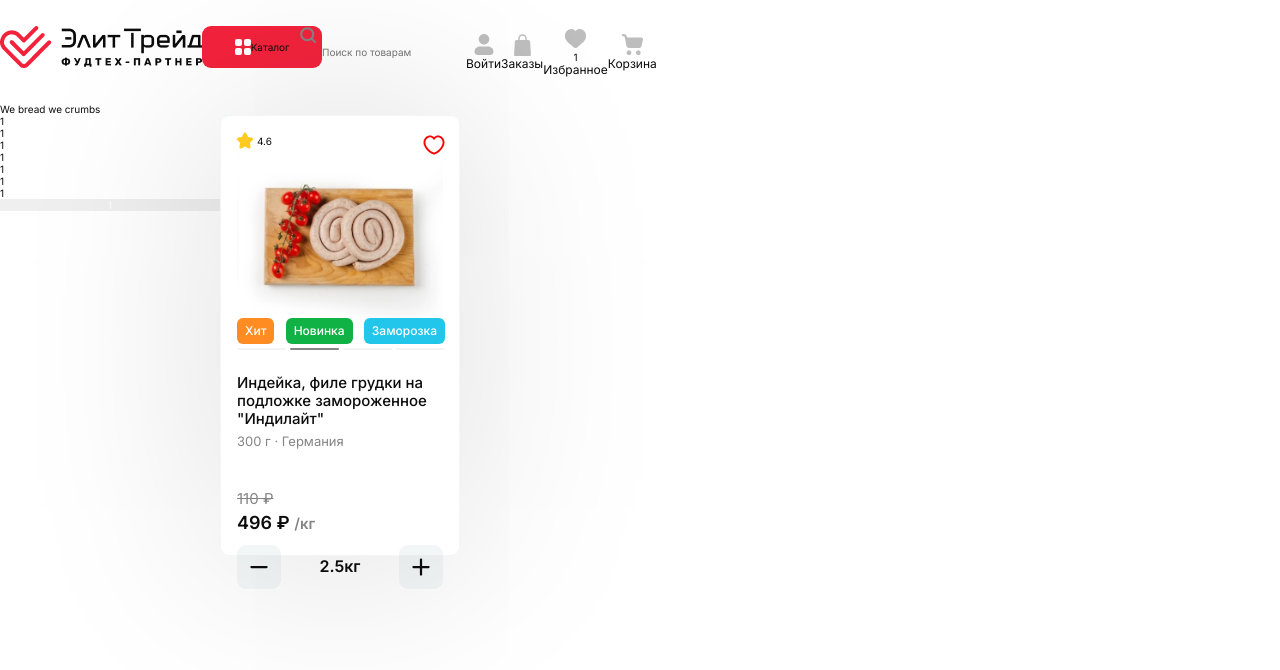
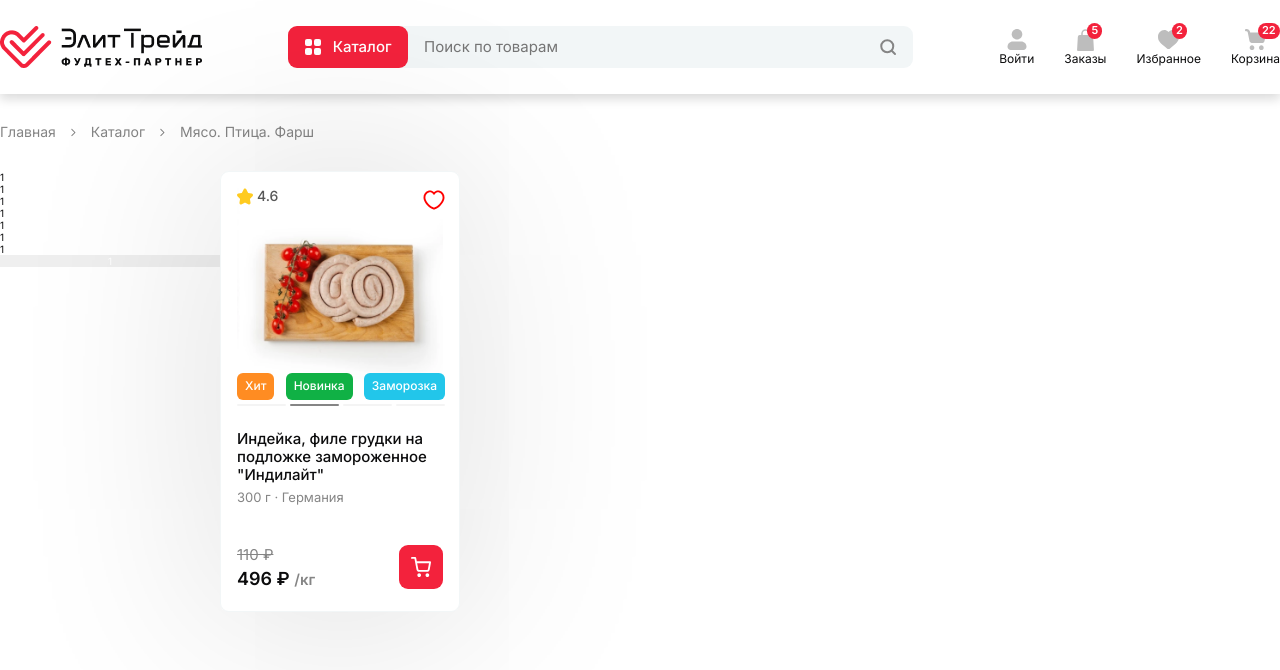
Before and after one commit to eugene-gold/elit-test, a Vue app: page / in a window 1280 px wide. Shown: the top 670 px of the page. Built offline with nearby package versions, Linux system fonts and the light colour scheme; a web font is replaced by a local one.

Commit message:
added header styles

```diff
--- a/src/App.vue
+++ b/src/App.vue
@@ -1,13 +1,14 @@
 <template>
   <header>
     <NavigationMenu />
-    <BreadCrumbs />
   </header>
 
   <main>
-    <GoodsFilter />
-
-    <CardsList />
+    <BreadCrumbs />
+    <div class="main__content">
+      <GoodsFilter />
+      <CardsList />
+    </div>
   </main>
 </template>
 
@@ -20,12 +21,22 @@
 
 
 <style lang="scss">
-body {
-  max-width: 128rem;
-  margin: 0 auto;
+header {
+  display: flex;
+  flex-direction: column;
+  box-shadow: 0rem 0.5rem 1rem 0rem rgba(12, 12, 13, 0.15);
 }
 
 main {
   display: flex;
+  margin-top: 3rem;
+  flex-direction: column;
+  max-width: 128rem;
+  margin: 3rem auto 0;
+}
+
+.main__content {
+  display: flex;
+  margin-top: 3rem;
 }
 </style>
--- a/src/components/CardComponent/Card.vue
+++ b/src/components/CardComponent/Card.vue
@@ -34,7 +34,7 @@
         />
       </svg>
     </span>
-    <div class="image image_padding">
+    <div class="image image_padding" :class="{ image_height: isAdded }">
       <ImageTagComponent />
 
       <img class="image_pic" alt="Img_name" :src="imageUrl" />
@@ -49,7 +49,7 @@
       </div>
       <div class="price-block price-block_margin">
         <div class="prices">
-          <span class="prices__old">{{ priceOld }} &#8381;</span>
+          <span v-if="priceOld" class="prices__old">{{ priceOld }} &#8381;</span>
           <MyBonus v-if="bonus">{{ bonus }}</MyBonus>
           <div class="prices__actual prices__actual_margin-top">
             {{ price }} &#8381; <span class="prices__measure">/кг</span>
@@ -155,6 +155,10 @@
   position: relative;
 }
 
+.image_height {
+  height: 42%;
+}
+
 .image__info {
   display: flex;
   align-items: center;
@@ -172,8 +176,8 @@
   fill: #ffcb20;
 }
 
-image__rate {
-  color: grey-rate-color;
+.image__rate {
+  color: $grey-rate-color;
   line-height: 1.68rem;
   font-size: 1.4rem;
   font-weight: 500;
--- a/src/components/CardsList.vue
+++ b/src/components/CardsList.vue
@@ -9,7 +9,7 @@
       :rate="4.6"
       country="Германия"
       :weight="300"
-      :isAdded="true"
+      :isAdded="isAdded"
       :isFavorite="true"
       :onClickFavorite="onClickFavorite"
       :onClickAdd="onClickAdd"
@@ -19,13 +19,16 @@
 
 <script setup>
 import Card from './CardComponent/Card.vue'
+import { ref } from 'vue'
+
+const isAdded = ref(false)
 
 const onClickFavorite = (e) => {
   e.target.classList.toggle('added')
 }
 
 const onClickAdd = () => {
-  console.log('+')
+  isAdded.value ? (isAdded.value = false) : (isAdded.value = true)
 }
 </script>
 
--- a/src/components/NavigationMenu.vue
+++ b/src/components/NavigationMenu.vue
@@ -3,8 +3,8 @@
     <div class="logo">
       <img src="/logo.png" alt="company_name" />
     </div>
-    <div class="search">
-      <Button class="search__catalog">
+    <div class="search search_margin">
+      <Button class="search__catalog" @click="console.log('notning here...')">
         <svg
           width="16"
           height="16"
@@ -17,7 +17,7 @@
           <rect y="9" width="7" height="7" rx="2" fill="white" />
           <rect x="9" y="9" width="7" height="7" rx="2" fill="white" />
         </svg>
-        <span>Каталог</span>
+        <span class="search__name">Каталог</span>
       </Button>
 
       <span class="search__icon">
@@ -44,15 +44,15 @@
           />
         </svg>
       </span>
+      <input
+        class="search__input"
+        v-model="inputData"
+        @keyup.enter="console.log('hi!')"
+        placeholder="Поиск по товарам"
+      />
     </div>
-    <input
-      class="search__input"
-      v-model="inputData"
-      @keyup.enter="console.log('hi!')"
-      placeholder="Поиск по товарам"
-    />
 
-    <ul class="navbar">
+    <ul class="navbar navbar_margin">
       <li class="navbar__item">
         <span class="navbar__icon">
           <svg
@@ -74,7 +74,7 @@
         </span>
         <span class="navbar__name">Войти</span>
       </li>
-      <li class="navbar__item">
+      <li class="navbar__item navbar__item_margin-left">
         <span class="navbar__icon">
           <svg
             width="17"
@@ -95,9 +95,10 @@
             />
           </svg>
         </span>
+        <span class="navbar__badge">5</span>
         <span class="navbar__name">Заказы</span>
       </li>
-      <li class="navbar__item">
+      <li class="navbar__item navbar__item_margin-left">
         <span class="navbar__icon">
           <svg
             width="21"
@@ -112,10 +113,10 @@
             />
           </svg>
         </span>
-        <span class="navebar__favorite-counter">1</span>
+        <span class="navbar__badge">2</span>
         <span class="navbar__name">Избранное</span>
       </li>
-      <li class="navbar__item">
+      <li class="navbar__item navbar__item_margin-left">
         <span class="navbar__icon">
           <svg
             width="21"
@@ -138,6 +139,7 @@
             />
           </svg>
         </span>
+        <span class="navbar__badge">22</span>
         <span class="navbar__name">Корзина</span>
       </li>
     </ul>
@@ -153,11 +155,15 @@
 
 
 <style lang="scss" scoped>
-@import '../assets/variables.scss';
+@import '@/assets/variables.scss';
 
 .navigation {
   display: flex;
+  justify-content: space-between;
+  width: 100%;
   padding: 2.6rem 0;
+  max-width: 128rem;
+  margin: 0 auto;
 }
 .logo {
   width: 20.2rem;
@@ -168,22 +174,41 @@
   display: flex;
   height: 4.2rem;
   position: relative;
+  width: 48.828125%;
+}
+
+.search_margin {
+  margin-left: 0.5rem;
 }
 
 .search__catalog {
   width: 12rem;
   height: 4.2rem;
+  position: absolute;
+}
+
+.search__name {
+  color: #ffffff;
+  font-size: 1.5rem;
+  line-height: 1.8rem;
+  font-weight: 500;
+  padding-left: 1.2rem;
 }
 
 .search__icon {
   display: flex;
   position: absolute;
-  right: 0.5rem;
+  top: 50%;
+  right: 1.6rem;
+  transform: translate(0, -50%);
 }
 
 .navbar {
-  max-width: 28.3rem;
   display: flex;
+}
+
+.navbar_margin {
+  margin-left: 0.5rem;
 }
 
 .navbar__item {
@@ -191,6 +216,11 @@
   flex-direction: column;
   justify-content: center;
   align-items: center;
+  position: relative;
+}
+
+.navbar__item_margin-left {
+  margin-left: 3rem;
 }
 
 .navbar__icon {
@@ -206,7 +236,30 @@
   line-height: 1.44rem;
 }
 
+.navbar__badge {
+  color: #ffffff;
+  border-radius: 4.4rem;
+  font-weight: 600;
+  font-size: 1.1rem;
+  line-height: 1.32rem;
+  background: #f3223c;
+  height: 1.6rem;
+  display: flex;
+  justify-content: center;
+  align-items: center;
+  padding: 0.4rem;
+  position: absolute;
+  top: -0.3rem;
+  left: 55%;
+}
+
 .search__input {
-  color: #858585;
+  color: $grey-font-color;
+  background: $bg-transparent;
+  border-radius: 0.9rem;
+  font-size: 1.5rem;
+  line-height: 1.8rem;
+  width: 100%;
+  padding-left: 13.6rem;
 }
 </style>
--- a/src/components/ui/BreadCrumbs.vue
+++ b/src/components/ui/BreadCrumbs.vue
@@ -1,9 +1,46 @@
 <template>
-  <div>We bread we crumbs</div>
+  <div class="crumbs">
+    <span class="crumbs__path">Главная</span>
+    <span class="crumbs__next">
+      <svg width="5" height="9" viewBox="0 0 5 9" fill="none" xmlns="http://www.w3.org/2000/svg">
+        <path
+          d="M4.35355 4.85355C4.54882 4.65829 4.54882 4.34171 4.35355 4.14645L1.17157 0.964466C0.976311 0.769204 0.659728 0.769204 0.464466 0.964466C0.269204 1.15973 0.269204 1.47631 0.464466 1.67157L3.29289 4.5L0.464466 7.32843C0.269204 7.52369 0.269204 7.84027 0.464466 8.03553C0.659728 8.2308 0.976311 8.2308 1.17157 8.03553L4.35355 4.85355ZM3 5H4V4H3V5Z"
+          fill="#858585"
+        />
+      </svg>
+    </span>
+    <span class="crumbs__path">Каталог</span>
+    <span class="crumbs__next">
+      <svg width="5" height="9" viewBox="0 0 5 9" fill="none" xmlns="http://www.w3.org/2000/svg">
+        <path
+          d="M4.35355 4.85355C4.54882 4.65829 4.54882 4.34171 4.35355 4.14645L1.17157 0.964466C0.976311 0.769204 0.659728 0.769204 0.464466 0.964466C0.269204 1.15973 0.269204 1.47631 0.464466 1.67157L3.29289 4.5L0.464466 7.32843C0.269204 7.52369 0.269204 7.84027 0.464466 8.03553C0.659728 8.2308 0.976311 8.2308 1.17157 8.03553L4.35355 4.85355ZM3 5H4V4H3V5Z"
+          fill="#858585"
+        />
+      </svg>
+    </span>
+    <span class="crumbs__path">Мясо. Птица. Фарш</span>
+  </div>
 </template>
 
 <script setup>
 </script>
 
 <style lang="scss" scoped>
+@import '@/assets/variables.scss';
+.crumbs {
+  display: flex;
+}
+
+.crumbs__path {
+  color: $grey-font-color;
+  font-size: 1.4rem;
+  line-height: 1.68rem;
+}
+
+.crumbs__next {
+  display: flex;
+  justify-content: center;
+  align-items: center;
+  padding: 0 1.5rem;
+}
 </style>
```
Also changed, not shown: public/next.svg (added), src/assets/variables.scss (line endings or trailing spaces), 1 other file (tests, documents, lock files or other folders).
